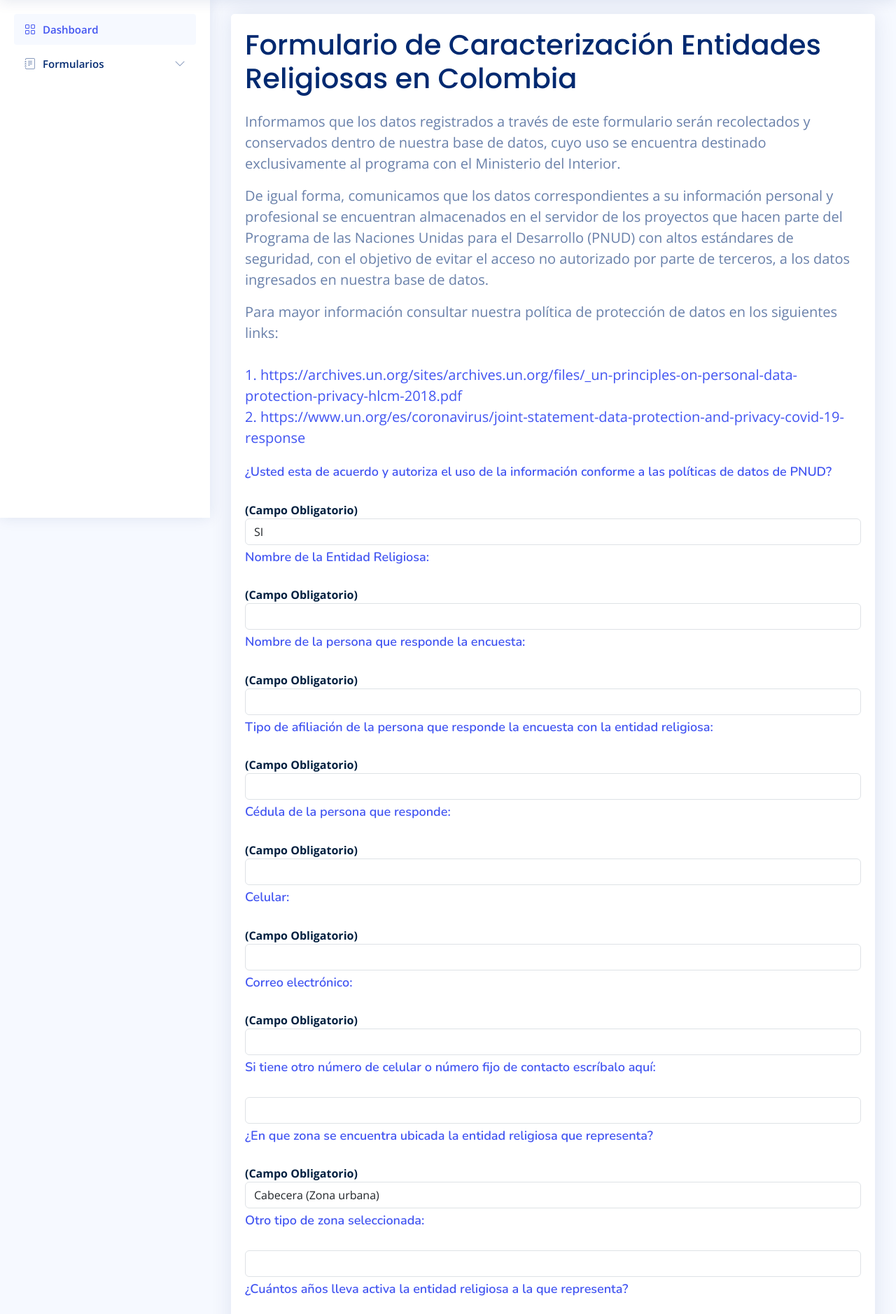
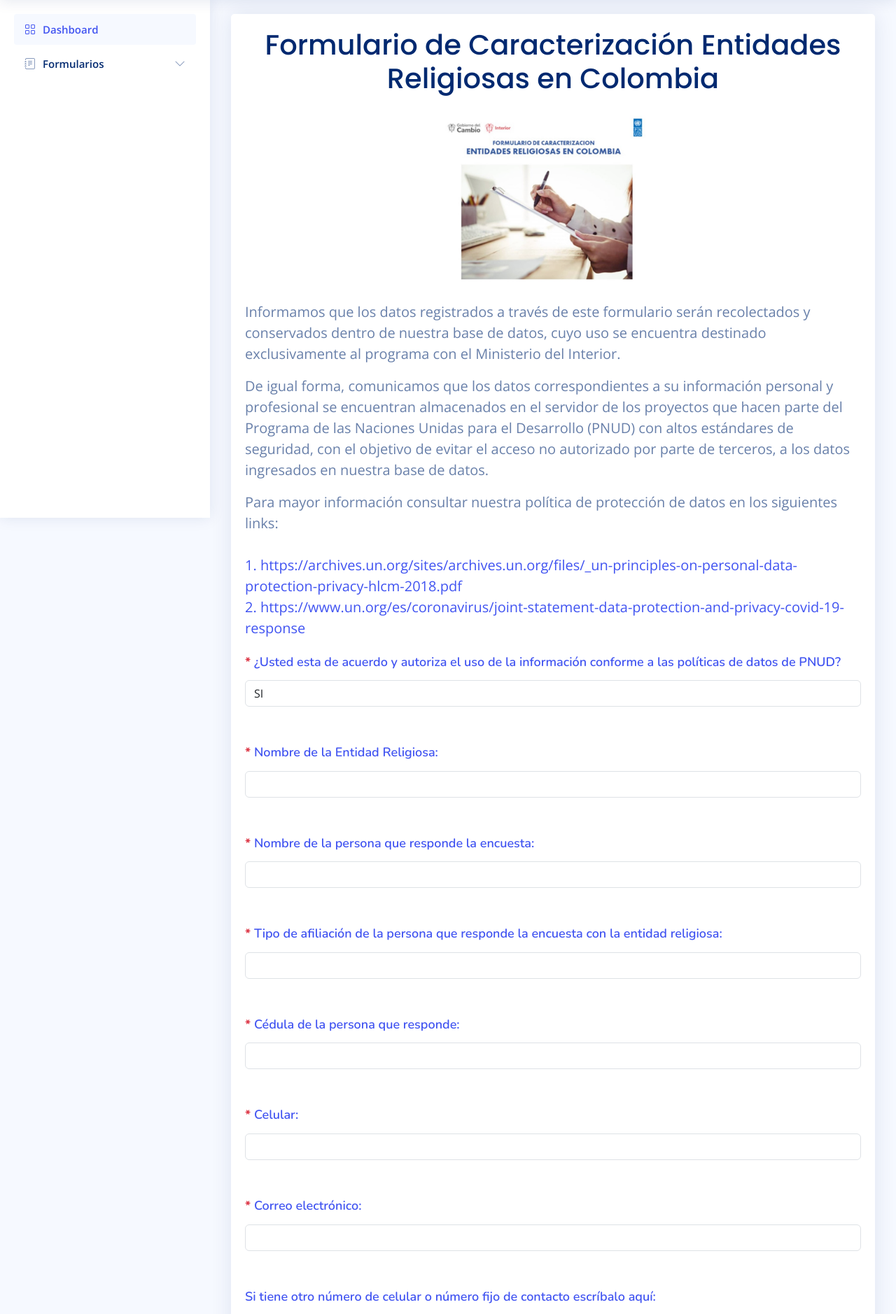
Before and after one commit to RGMARTINEZ/Formulario-DJANGO, a Django app: template site/ENCUESTAS/templates/encuestas/formulario.html in a window 1280 px wide. Shown: the part 60-1938 px from the top of the page at 70% size. Run offline with Django 5.2, Linux system fonts and the light colour scheme; the template is opened without the code that fills it: values that come from a table or form of the project are taken from there, others are empty; tables that the repository leaves empty hold one stand-in row (values such as "Sample post"); some libraries are stand-ins or nearby versions.

Commit message:
Se ajustan estilos

```diff
--- a/site/ENCUESTAS/templates/encuestas/formulario.html
+++ b/site/ENCUESTAS/templates/encuestas/formulario.html
@@ -6,25 +6,33 @@
       <div class="col-lg-12">
          <div class="card basic">
             <div class="card-body">
-               <h5 class="card-title fs-1 text">Formulario de Caracterización Entidades Religiosas en Colombia</h5>
+               <h5 class="card-title fs-1 text text-center">Formulario de Caracterización Entidades Religiosas en Colombia</h5>
+
+               <div class="text-center">
+                  <img src="/static/img/gobiernocambio.png" class="img-fluid w-50 mb-4" alt="...">
+
+               </div>
                <p class="fs-5 text">Informamos que los datos registrados a través de este formulario serán recolectados y conservados dentro de nuestra base de datos, cuyo uso se encuentra destinado exclusivamente al programa con el Ministerio del Interior.</p>
                <p class="fs-5 text">De igual forma, comunicamos que los datos correspondientes a su información personal y profesional se encuentran almacenados en el servidor de los proyectos que hacen parte del Programa de las Naciones Unidas para el Desarrollo (PNUD) con altos estándares de seguridad, con el objetivo de evitar el acceso no autorizado por parte de terceros, a los datos ingresados en nuestra base de datos.</p>
                <p class="fs-5 text">Para mayor información consultar nuestra política de protección de datos en los siguientes links: <br> <br> <a href="https://archives.un.org/sites/archives.un.org/files/_un-principles-on-personal-data-protection-privacy-hlcm-2018.pdf" target="_blank">1. https://archives.un.org/sites/archives.un.org/files/_un-principles-on-personal-data-protection-privacy-hlcm-2018.pdf</a>  <br> <a href="https://www.un.org/es/coronavirus/joint-statement-data-protection-and-privacy-covid-19-response" target="_blank">2. https://www.un.org/es/coronavirus/joint-statement-data-protection-and-privacy-covid-19-response</a> </p>
+
+
                <form method="post" action="{% url 'crear_formulario' %}">
                   {% csrf_token %}
                   {% for field in form %}
-                  <div class="form-group {% if field.errors %} has-error{% endif %} {% if field.name in fields_to_hide %}hidden-field{% endif %}" id="customgroup-{{ field.name }}">
-                     <div class="row mb-3">
-                         <label for="inputText" class="col-sm-12 col-form-label">
-                            <h6>{{ field.label_tag }}</h6>
-                         </label>
-                     </div>
+                  <div class="form-group {% if field.errors %} has-error{% endif %} {% if field.name in fields_to_hidde %}hidden-field{% endif %}" id="customgroup-{{ field.name }}">
 
-                     {% if field.field.required %}
-                     <b><span class="required-label" style="color: #001f3f;">(Campo Obligatorio)</span></b>
-                     {% endif %}
 
-                     {{ field }}
+
+                     <div class="row">
+                        <label for="inputText" class="col-sm-12 col-form-label">
+                           <h6>{% if field.field.required %}<b><span class="text-danger">*</span></b>{% endif %} {{ field.label_tag }}</h6>
+                        </label>
+                    </div>
+                    <div class=" mb-5">
+                       {{ field }}
+
+                    </div>
 
                      {% if field.errors %}
                      <ul class="errorlist">
```
